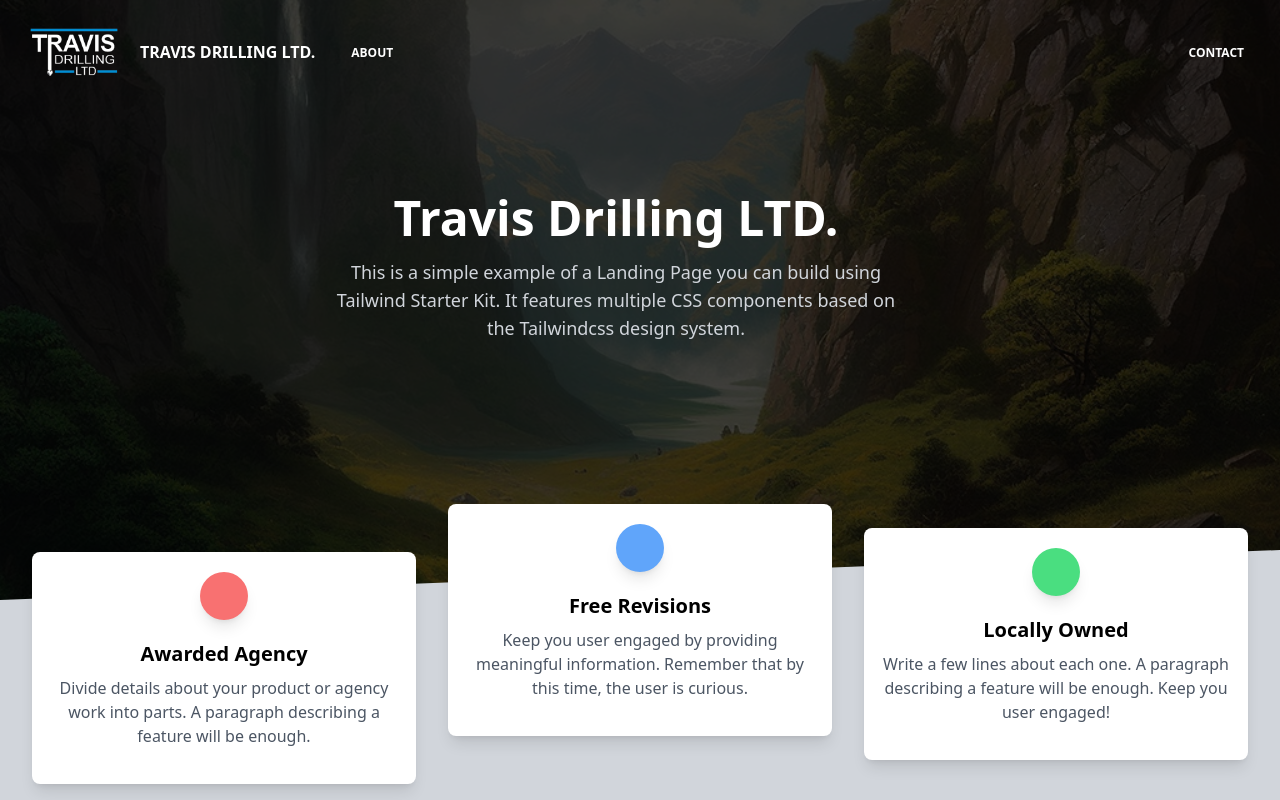
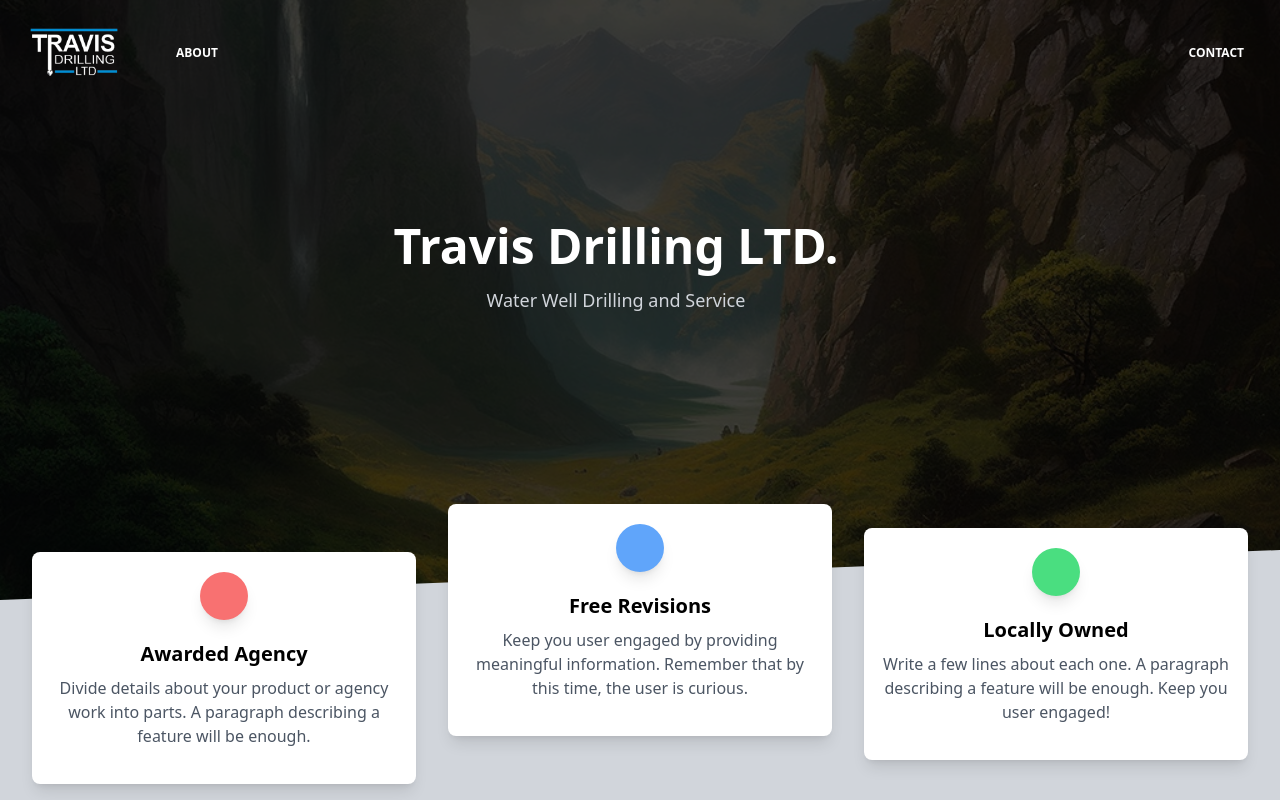
Before and after one commit to Logan9312/Travis-Drilling, a Next.js app: page / in a window 1280 px wide. Shown: the top 800 px of the page. Built offline with nearby package versions, Linux system fonts and the light colour scheme.

Commit message:
Fixing Dropdown

```diff
--- a/src/components/Navbar.tsx
+++ b/src/components/Navbar.tsx
@@ -1,6 +1,7 @@
 import React, { useState } from 'react'
 import Link from 'next/link'
 import Image from 'next/image'
+import { Bars3Icon } from '@heroicons/react/24/solid'
 
 interface Props {
   transparent?: boolean
@@ -35,20 +36,16 @@ function Navbar(props: Props) {
               " title-lg font-bold leading-relaxed inline-block mr-4 py-2 whitespace-nowrap uppercase"
             }
             href="/"
-          >
-            Travis Drilling LTD.
-          </Link>
+          />
           <button
             className="cursor-pointer text-xl leading-none px-3 py-1 border border-solid border-transparent rounded bg-transparent block lg:hidden outline-none focus:outline-none"
             type="button"
             onClick={() => setNavbarOpen(!navbarOpen)}
           >
-            <i
-              className={
-                (props.transparent ? "text-white" : "text-gray-800")
-              }
-            ></i>
+            <Bars3Icon className={(props.transparent ? "text-white" : "text-gray-800") + " h-6 w-6"} />
           </button>
+
+
         </div>
         <div
           className={
--- a/src/pages/index.tsx
+++ b/src/pages/index.tsx
@@ -33,9 +33,7 @@ const Hero = () => (<div className="relative pt-16 pb-32 flex content-center ite
             Travis Drilling LTD.
           </h1>
           <p className="mt-4 text-lg text-gray-300">
-            This is a simple example of a Landing Page you can build
-            using Tailwind Starter Kit. It features multiple CSS
-            components based on the Tailwindcss design system.
+            Water Well Drilling and Service
           </p>
         </div>
       </div>
```
